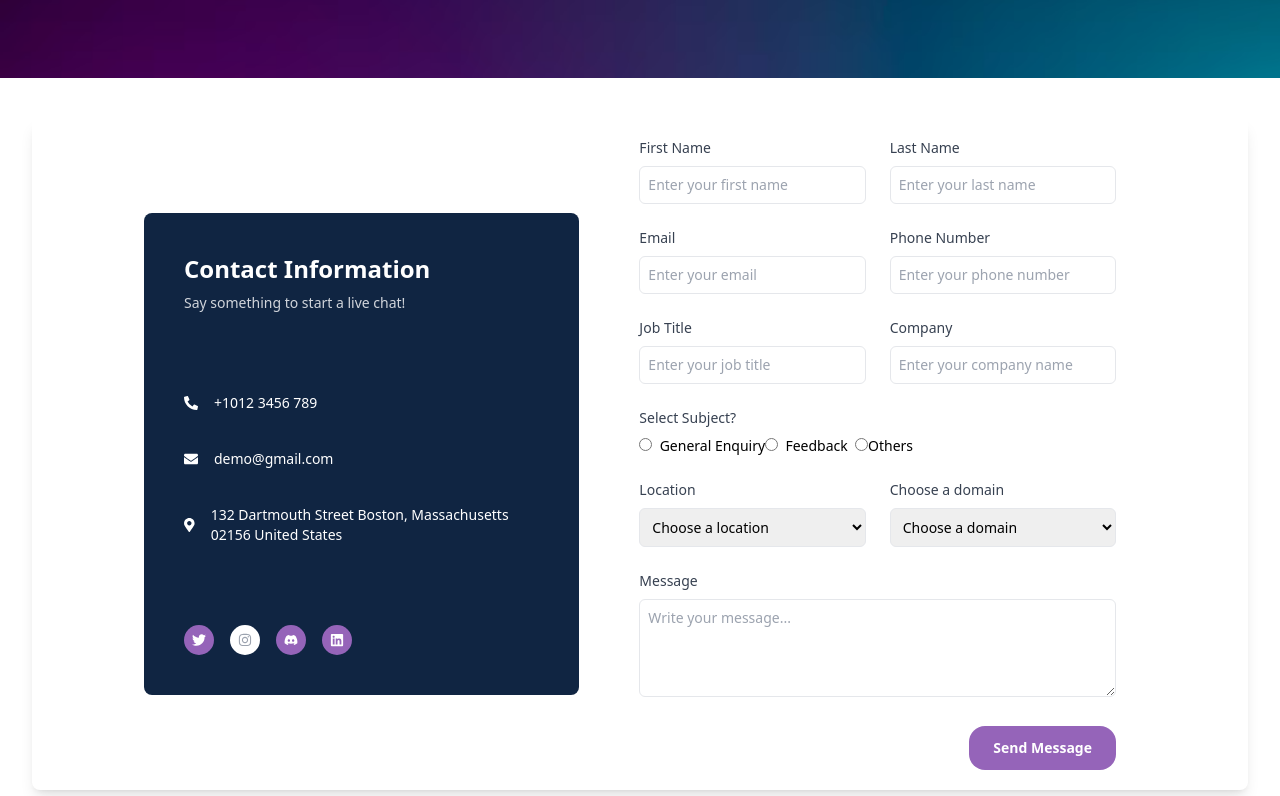
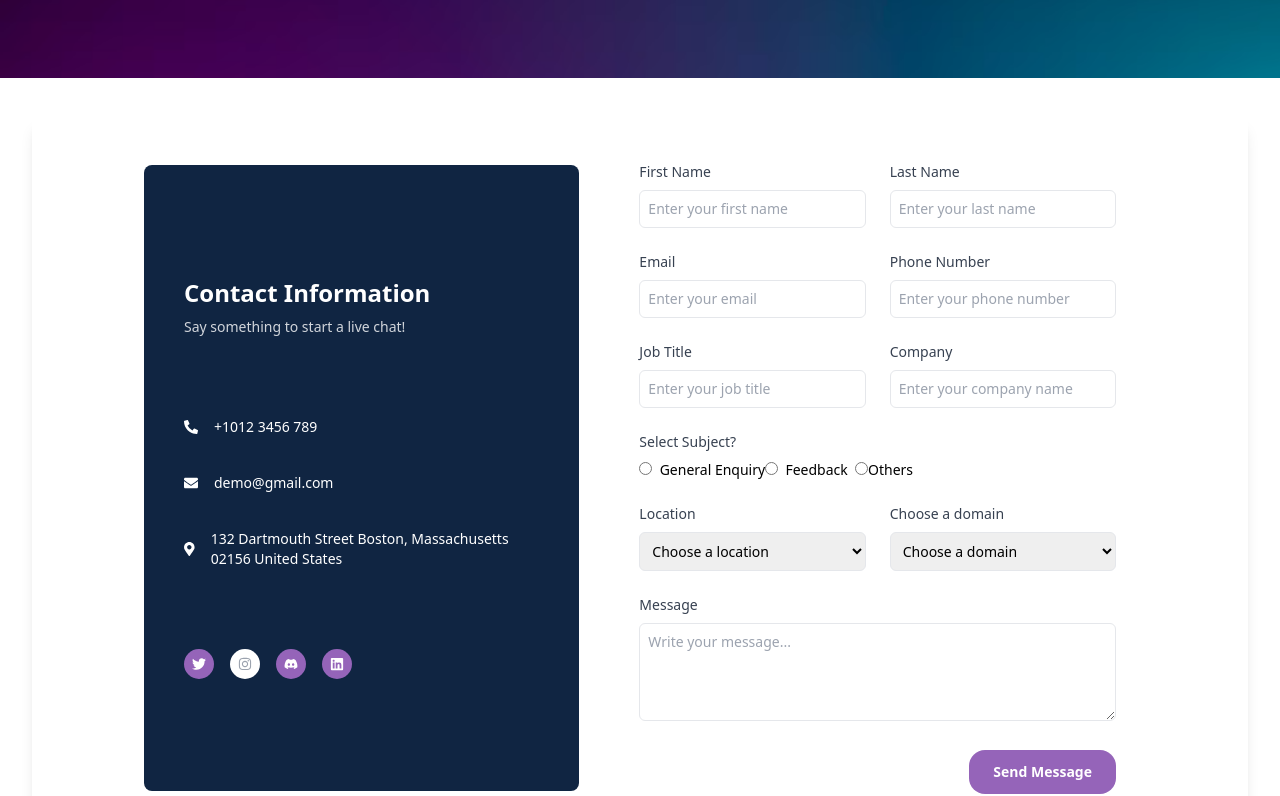
Before and after one commit to axia-ai/axia-ai-website, a React (Vite) app: page /contactUs in a window 1280 px wide. Shown: the part 330-1126 px from the top of the page. Built offline with nearby package versions, Linux system fonts and the light colour scheme.

Commit message:
height of contact us information ui is increased.

```diff
--- a/src/Components/ContactUsComponents/ContactUsInformation.jsx
+++ b/src/Components/ContactUsComponents/ContactUsInformation.jsx
@@ -11,7 +11,7 @@ import {
 
 const ContactUsInformation = () => {
   return (
-    <div className="bg-darkBlue p-10 rounded-lg text-white text-xs sm:text-sm">
+    <div className="bg-darkBlue p-10 md:py-28 rounded-lg text-white text-xs sm:text-sm">
       <div className="mb-20">
         <h2 className="text-2xl font-bold mb-2">Contact Information</h2>
         <p className="text-gray-300 mb-6">
--- a/src/Components/ContactUsComponents/ContactUsPage.jsx
+++ b/src/Components/ContactUsComponents/ContactUsPage.jsx
@@ -4,7 +4,7 @@ import ContactUsInformation from './ContactUsInformation';
 
 function ContactUsPage() {
     return (
-        <div className="flex flex-col md:flex-row items-center my-10 px-3 md:px-28 mx-2 md:mx-8 shadow-lg rounded-lg">
+        <div className="flex flex-col md:flex-row items-center py-6 my-10 px-3 md:px-28 mx-2 md:mx-8 shadow-lg rounded-lg">
             <ContactUsInformation/>
             <ContactUsForm />
         </div>
```
